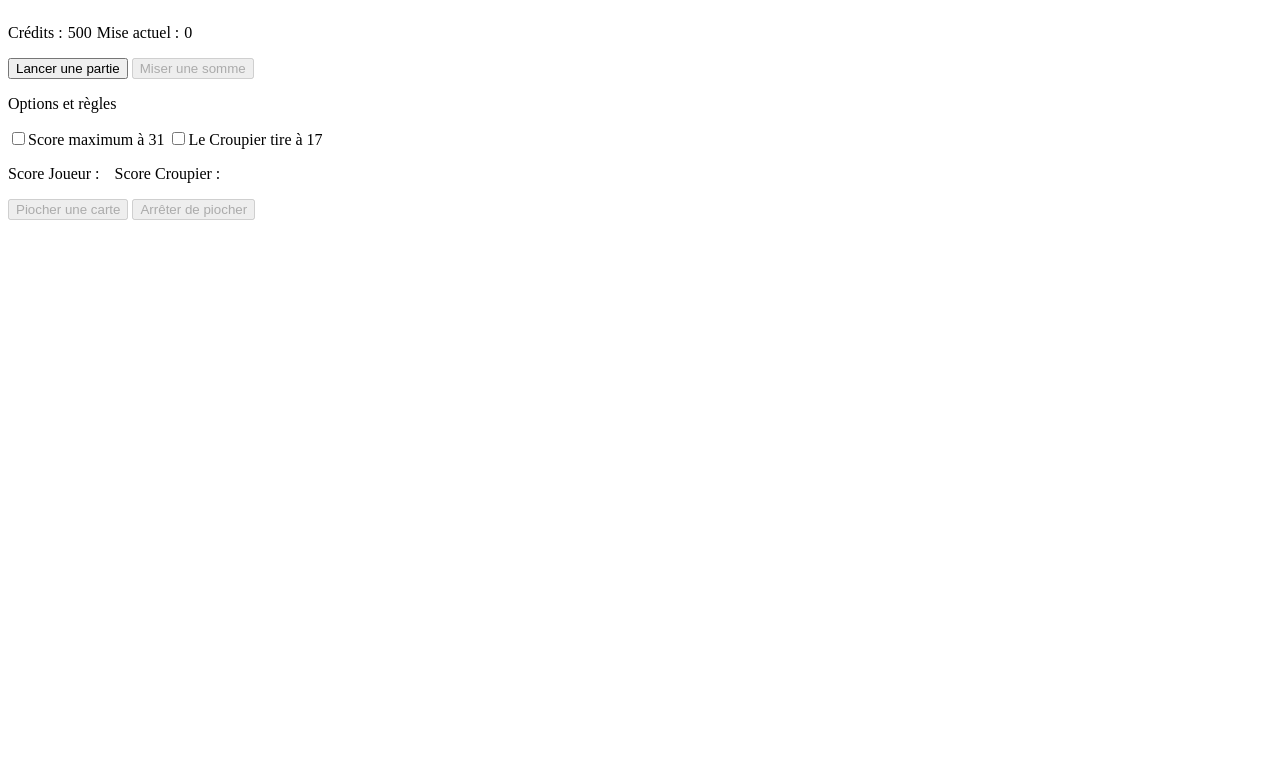
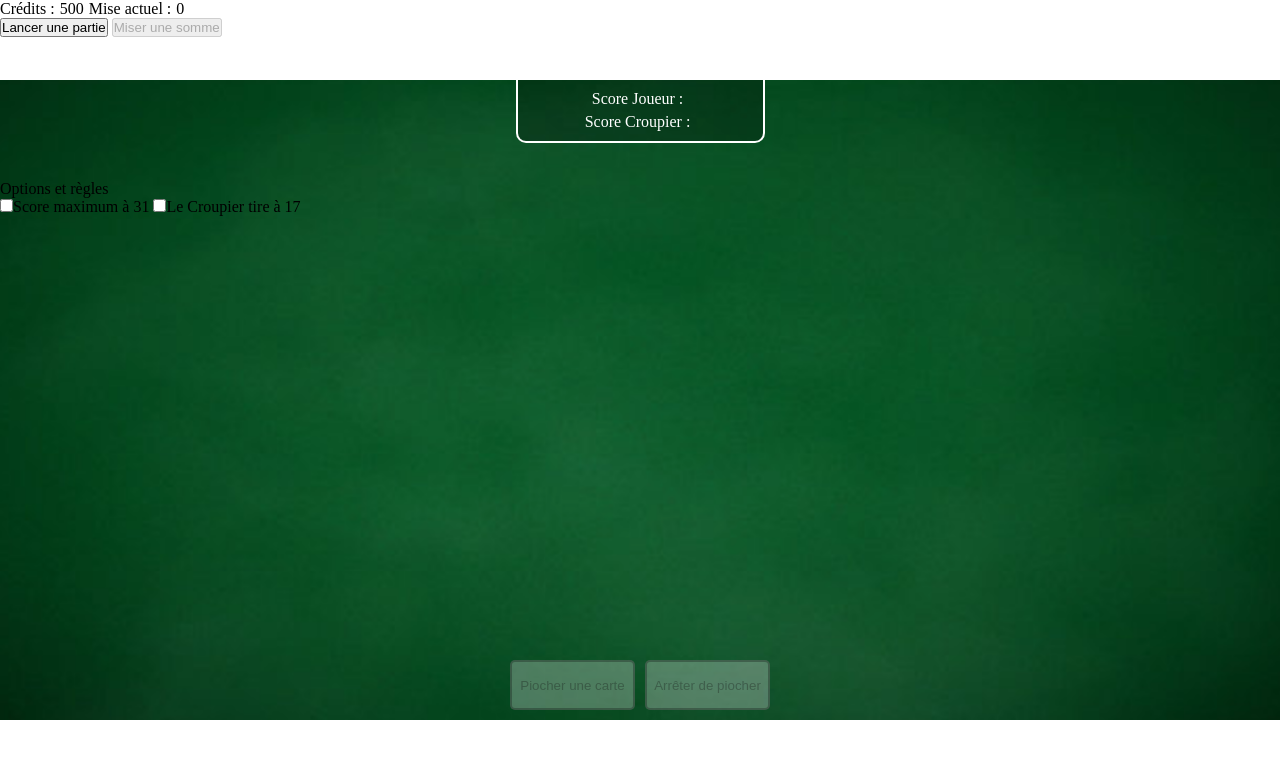
Before and after one commit to AntoineCarlu/Black-Jack, a plain HTML site: page index.html in a window 1280 px wide. Drawn offline with Linux system fonts and the light colour scheme.

Commit message:
debut css and design

```diff
--- a/css/style.css
+++ b/css/style.css
@@ -0,0 +1,95 @@
+* {
+  margin: 0;
+  padding: 0;
+}
+body {
+  width: auto;
+  height: 100vh;
+}
+
+header {
+  width: 100%;
+  height: 10vh;
+}
+
+/*Content in the table*/
+#table {
+  width: 100%;
+  height: 80vh;
+  position: relative;
+  background-image: url(img/BJ-Background-1.png);
+  background-size: cover;
+}
+  /*Series of div for score block*/
+  #table .scoreDiv {
+    width: 100%;
+    position: absolute;
+    top: 0;
+    color: white;
+
+    display: flex;
+    flex-direction: row;
+    justify-content: center;
+  }
+  /*design of the score block*/
+  .scoreDiv .sd-c {
+    padding: 10px;
+    width: 225px;
+    height: auto;
+    border: 2px solid white;
+    border-top: none;
+    border-bottom-left-radius: 10px;
+    border-bottom-right-radius: 10px;
+    background-color: rgba(0, 0, 0, 0.25);
+
+    display: flex;
+    flex-direction: column;
+    justify-content: center;
+    align-items: center;
+    gap: 5px;
+  }
+    .sd-c div {
+      display: flex;
+      flex-direction: row;
+      gap: 5px;
+    }
+
+  /*Buttons to hit or stand on the table*/
+  #table .button-2 {
+    padding: 10px 0 10px 0;
+    width: 100%;
+    height: auto;
+    position: absolute;
+    bottom: 0;
+
+    display: flex;
+    flex-direction: row;
+    flex-wrap: wrap;
+    justify-content: center;
+    align-items: center;
+    gap: 10px;
+  }
+    .button-2 button {
+      width: 125px;
+      height: 50px;
+      border: 2px solid;
+      border-radius: 5px;
+    }
+
+/*Win or loose message and reset button*/
+#reset {
+  width: 100%;
+  position: absolute;
+  top: 45%;
+  text-align: center;
+
+  display: flex;
+  flex-direction: column;
+  flex-wrap: wrap;
+  justify-content: center;
+  align-items: center;
+}
+/*Rules and settings block*/
+.rules {
+  padding-top: 100px;
+}
--- a/index.html
+++ b/index.html
@@ -30,21 +30,26 @@
   <section>
 
     <!--Plateau-->
-    <div>
+    <div id="table">
       <!--Rules-->
-      <div>
+      <div class="rules">
         <p>Options et règles</p>
         <input id="31" type="checkbox"><label for="31">Score maximum à 31</label>
         <input id="hit17" type="checkbox"><label for="hit17">Le Croupier tire à 17</label>
       </div>
 
       <!--Score-->
-      <div class="scoreDiv" style="display: flex;align-items: center;gap: 5px;">
+      <div class="scoreDiv">
+        <div class="sd-c">
+          <div>
             <p>Score Joueur :</p>
             <span id="score"></span>
-        <br><br>
+          </div>
+          <div>
             <p>Score Croupier : </p>
             <span id="scoreGm"></span>
+          </div>
+        </div>
       </div>
       <!--Reset-->
       <div id="reset" style="display: flex;align-items: center;gap: 5px;">
@@ -60,8 +65,10 @@
 
       </div>
       <!--Boutons Partie-->
+      <div class="button-2">
         <button id="hit" type="button" disabled>Piocher une carte</button>
         <button id="stand" type="button" disabled>Arrêter de piocher</button>
+      </div>
     </div>
 
   </section>
```
Also changed, not shown: css/img/BJ-Background-1.png (added), css/img/BJ-Background-2.png (added), css/img/BJ-Background.png (added). Lines whose indentation alone changed are shown as unchanged.
